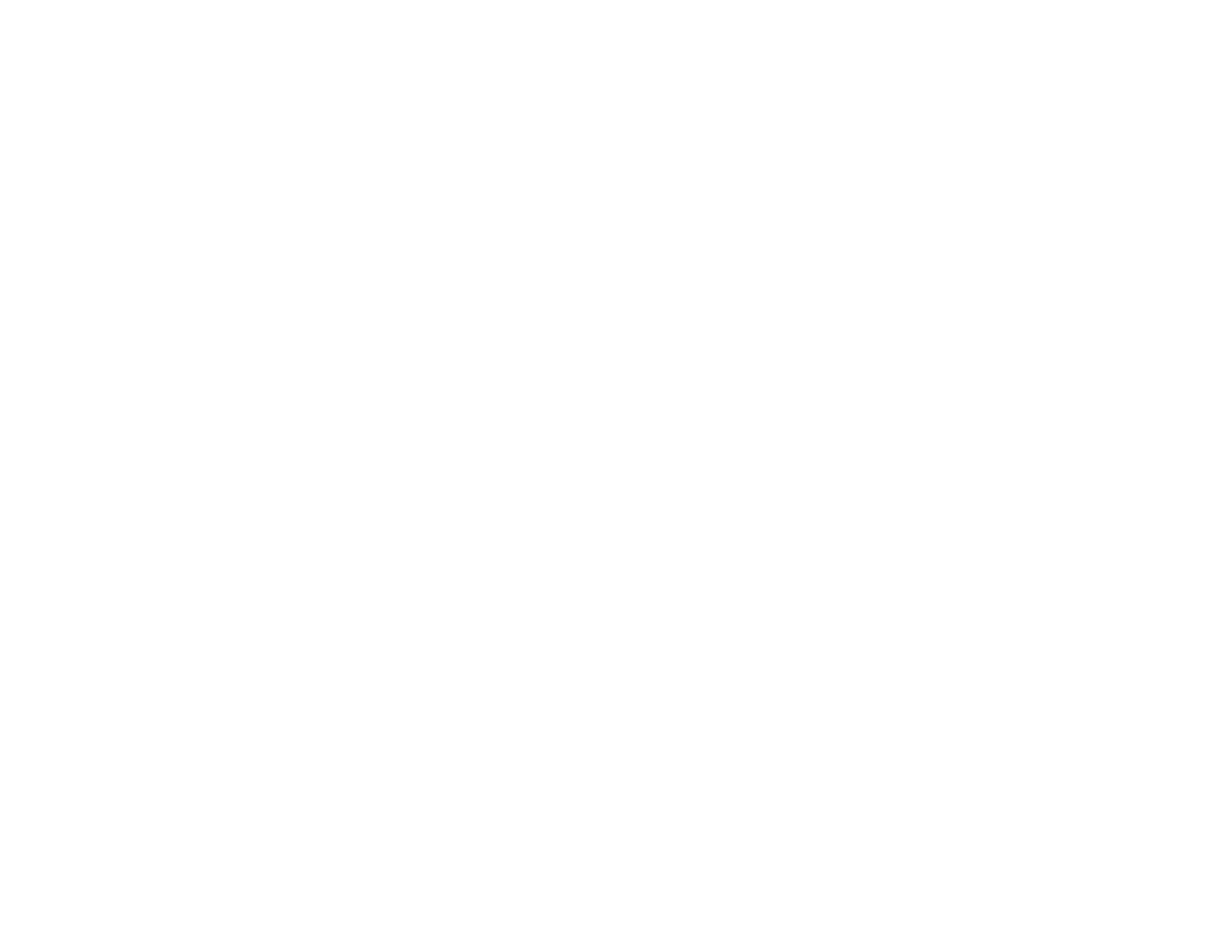
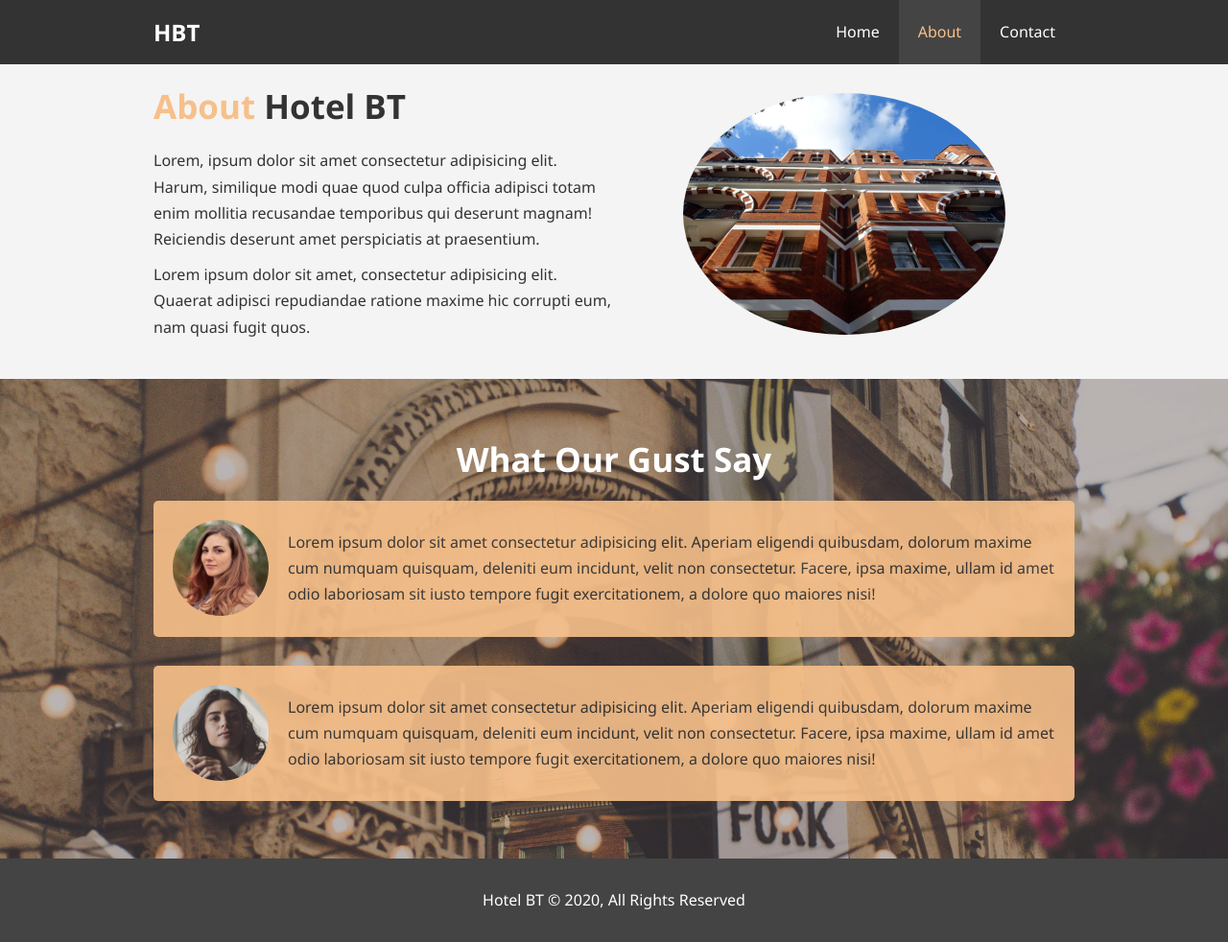
Before and after one commit to anilraje122/tm, a plain HTML site: page projects/hotel-website/about.html in a window 1280 px wide. Shown: the whole page at 96% size. Before the commit the page ends 800 px from the top, so only its background shows below. Drawn offline with Linux system fonts and the light colour scheme.

Commit message:
Complete about and contact page of hotel-website project

```diff
--- a/projects/hotel-website/about.html
+++ b/projects/hotel-website/about.html
@@ -0,0 +1,58 @@
+<!DOCTYPE html>
+<html lang="en">
+<head>
+    <meta charset="UTF-8">
+    <meta name="viewport" content="width=device-width, initial-scale=1.0">
+    <title>HBT | About</title>
+    <meta name="description" content="Welcome to the most extra ordinary hotel in Bangalore, India">
+    <meta name="keywords" content="hotel, bangalore, india, bangalore hotel">
+    <link rel="stylesheet" href="css/style.css">
+</head>
+<body>
+    <header>
+        <nav id="navbar">
+            <div class="container">
+                <h1 class="logo"><a href="index.html">HBT</a></h1>
+                <ul>
+                    <li><a href="index.html">Home</a></li>
+                    <li><a class="current" href="about.html">About</a></li>
+                    <li><a href="contact.html">Contact</a></li>
+                </ul>
+            </div>
+        </nav>
+    </header>
+
+    <section id="about-info" class="bg-light py-3">
+        <div class="container">
+            <div class="info-left">
+                <h1 class="l-heading"><span class="text-primary">About</span> Hotel BT</h1>
+                <p>Lorem, ipsum dolor sit amet consectetur adipisicing elit. Harum, similique modi quae quod culpa officia adipisci totam enim mollitia recusandae temporibus qui deserunt magnam! Reiciendis deserunt amet perspiciatis at praesentium.</p>
+                <p>Lorem ipsum dolor sit amet, consectetur adipisicing elit. Quaerat adipisci repudiandae ratione maxime hic corrupti eum, nam quasi fugit quos.</p>
+            </div>
+            <div class="info-right">
+                <img src="./img/photo-2.jpg" alt="hotel">
+            </div>
+        </div>
+    </section>
+
+    <div class="clear"></div>
+
+    <section id="testimonials" class="py-3">
+        <div class="container">
+            <h2 class="l-heading">What Our Gust Say</h2>
+            <div class="testimonial bg-primary">
+                <img src="./img/person-1.jpg" alt="Riya">
+                <p>Lorem ipsum dolor sit amet consectetur adipisicing elit. Aperiam eligendi quibusdam, dolorum maxime cum numquam quisquam, deleniti eum incidunt, velit non consectetur. Facere, ipsa maxime, ullam id amet odio laboriosam sit iusto tempore fugit exercitationem, a dolore quo maiores nisi!</p>
+            </div>
+            <div class="testimonial bg-primary">
+                <img src="./img/person-2.jpg" alt="Sara">
+                <p>Lorem ipsum dolor sit amet consectetur adipisicing elit. Aperiam eligendi quibusdam, dolorum maxime cum numquam quisquam, deleniti eum incidunt, velit non consectetur. Facere, ipsa maxime, ullam id amet odio laboriosam sit iusto tempore fugit exercitationem, a dolore quo maiores nisi! </p>
+            </div>
+        </div>
+    </section>
+
+    <footer id="main-footer">
+        <p>Hotel BT &copy; 2020, All Rights Reserved</p>
+    </footer>
+</body>
+</html>
--- a/projects/hotel-website/css/style.css
+++ b/projects/hotel-website/css/style.css
@@ -78,6 +78,14 @@ p {
     clear: both;
 }
 
+.py-1 { padding: 10px 0 }
+.py-2 { padding: 20px 0 }
+.py-3 { padding: 30px 0 }
+
+.l-heading {
+    font-size: 35px;
+}
+
 /* Navbar */
 #navbar {
     background: #333;
@@ -114,6 +122,8 @@ p {
     background: #444;
     color: #f7c08a;
 }
+
+/* Index Page */
 
 /* Showcase */
 #showcase {
@@ -189,6 +199,92 @@ p {
     text-align: center;
 }
 
+/* About Page */
+
+/* About Info */
+
+#about-info {
+    min-height: 100%;
+}
+
+#about-info .info-left {
+    float: left;
+    width: 50%;
+    /* min-height: 100%; */
+}
+
+#about-info .info-right {
+    float: right;
+    width: 50%;
+    /* min-height: 100%; */
+}
+
+#about-info .info-right img {
+    display: block;
+    margin: auto;
+    width: 70%;
+    border-radius: 50%;
+}
+
+/* Testimonials */
+
+#testimonials {
+    height: 500px;
+    background: url('../img/test-bg.jpg') no-repeat center center/cover;
+    padding-top: 70px;
+}
+
+#testimonials h2 {
+    text-align: center;
+    color: #fff;
+    padding-bottom: 30px;
+}
+
+#testimonials .testimonial {
+    padding: 20px;
+    margin-bottom: 30px;
+    border-radius: 5px;
+    opacity: 0.9;
+}
+
+#testimonials .testimonial img {
+    height: 100px;
+    float: left;
+    margin-right: 20px;
+    border-radius: 50%;
+}
+
+/* Contact Page */
+
+/* Contact Form */
+
+#contact-form .form-group {
+    margin-bottom: 20px;
+}
+
+#contact-form label {
+    display: block;
+    margin-bottom: 5px;
+}
+
+#contact-form input,
+#contact-form textarea {
+    width: 100%;
+    padding: 8px;
+    border: 1px solid #ddd;
+}
+
+#contact-form input:focus,
+#contact-form textarea:focus {
+    outline: none;
+    border-color: #f7c08a;
+}
+
+#contact-form textarea {
+    height: 200px;
+    resize: none;
+}
+
 /* Media Queries */
 @media (max-width: 768px) {
 
```
Also changed, not shown: projects/hotel-website/contact.html (+71 -0 lines), projects/hotel-website/index.html (+4 -0 lines).
